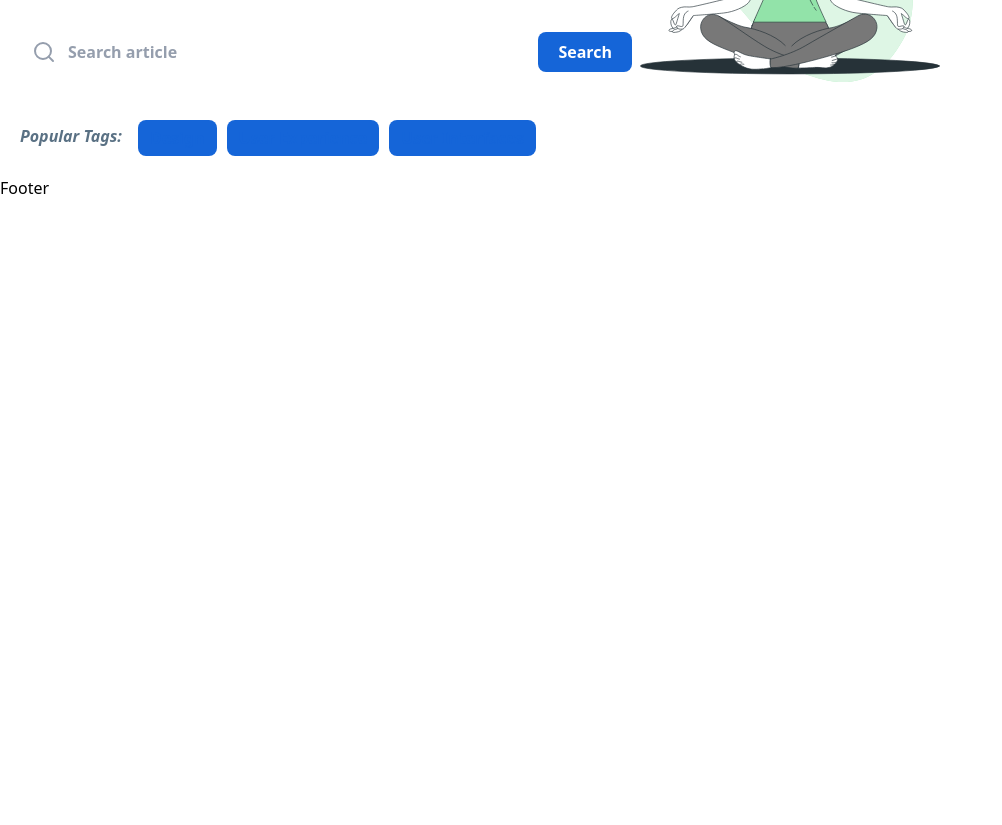
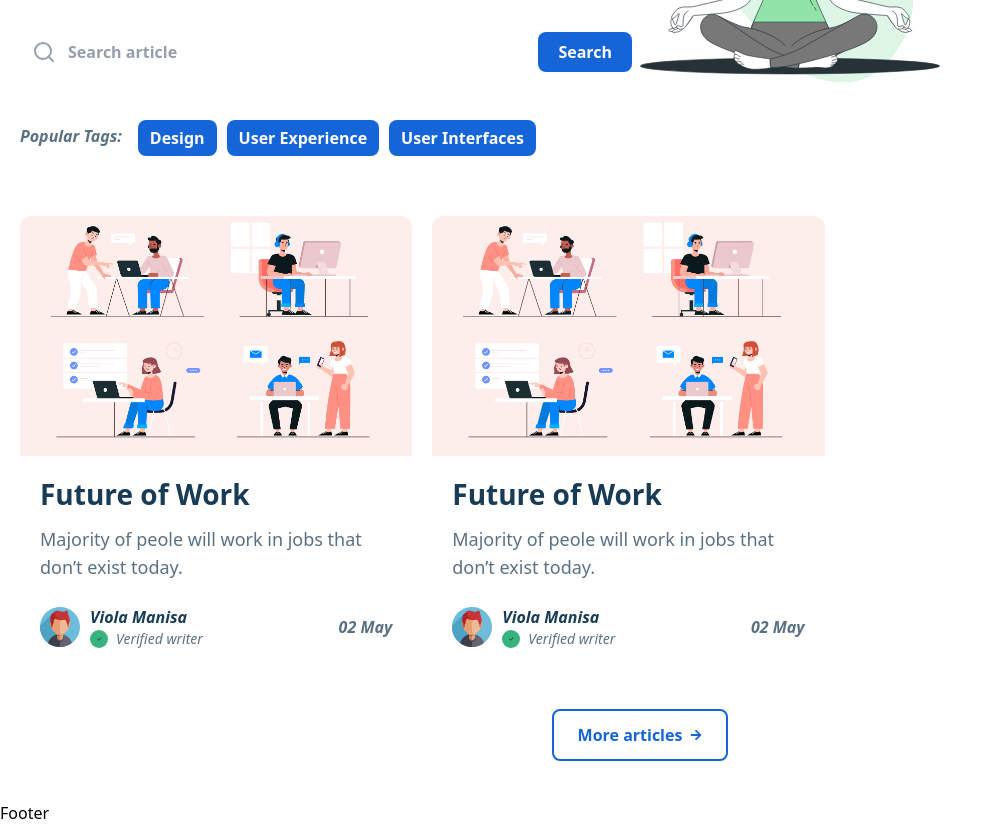
Before and after one commit to ashikurrafi/Blog, a React (Vite) app in the folder client/: page / in a window 1280 px wide. Shown: the part 320-1145 px from the top of the page, without its empty margins (0-1002 px from the left). Before the commit the page ends 800 px from the top, so only its background shows below. Built offline with nearby package versions, Linux system fonts and the light colour scheme.

Commit message:
cards and article done

```diff
--- /dev/null
+++ b/client/src/components/ArticleCard.jsx
@@ -0,0 +1,53 @@
+import { BsCheckLg } from "react-icons/bs";
+import images from "../constants/images";
+
+const ArticleCard = ({ className }) => {
+  return (
+    <>
+      <div
+        className={`rounded-xl overflow-hidden shadow-[rgba(7,_65,_210,_0.1)_0px_9px_30px] ${className}`}
+      >
+        <img
+          src={images.post1Image}
+          alt="title"
+          className="w-full object-cover object-center h-auto md:h-52 lg:h-48 xl:h-60"
+        />
+        <div className="p-5">
+          <h2 className="font-roboto font-bold text-xl text-dark-soft md:text-2xl lg:text-[28px]">
+            Future of Work
+          </h2>
+          <p className="text-dark-light mt-3 text-sm md:text-lg">
+            Majority of peole will work in jobs that don’t exist today.
+          </p>
+          <div className="flex justify-between flex-nowrap items-center mt-6">
+            <div className="flex items-center gap-x-2 md:gap-x-2.5">
+              <img
+                src={images.postProfileImage}
+                alt="post profile"
+                className="w-9 h-9 md:w-10 md:h-10"
+              />
+              <div className="flex flex-col">
+                <h4 className="font-bold italic text-dark-soft text-sm md:text-base">
+                  Viola Manisa
+                </h4>
+                <div className="flex items-center gap-x-2">
+                  <span className="bg-[#36B37E] w-fit bg-opacity-20 p-1.5 rounded-full">
+                    <BsCheckLg className="w-1.5 h-1.5 text-dark-hard" />
+                  </span>
+                  <span className="italic text-dark-light text-xs md:text-sm">
+                    Verified writer
+                  </span>
+                </div>
+              </div>
+            </div>
+            <span className="font-bold text-dark-light italic text-sm md:text-base">
+              02 May
+            </span>
+          </div>
+        </div>
+      </div>
+    </>
+  );
+};
+
+export default ArticleCard;
--- a/client/src/constants/images.js
+++ b/client/src/constants/images.js
@@ -1,9 +1,13 @@
 import HeroImage from "../assets/HeroImage.svg";
 import Logo from "../assets/Logo.svg";
+import postProfileImage from "../assets/post/post-profile.svg";
+import post1Image from "../assets/post/post1.jpg";
 
 const images = {
   Logo,
   HeroImage,
+  post1Image,
+  postProfileImage,
 };
 
 export default images;
--- a/client/src/index.css
+++ b/client/src/index.css
@@ -4,7 +4,7 @@
   --font-display: "Open Sans", "sans-serif", "Roboto", "sans-serif";
 
   --color-primary: oklch(53.15% 0.1914 259.09);
+  --color-dark-light: oklch(53.74% 0.0404 243.51);
+  --color-dark-soft: oklch(34.03% 0.0625 244.49);
   --color-dark-hard: oklch(25.16% 0.0449 244.62);
-  --color-dark-soft: oklch(34.03% 0.0625 244.49);
-  --color-dark-light: oklch(53.74% 0.0404 243.51);
 }
--- a/client/src/pages/home/HomePage.jsx
+++ b/client/src/pages/home/HomePage.jsx
@@ -1,4 +1,5 @@
 import MainLayout from "../../components/MainLayout";
+import Articles from "./container/Articles";
 import Hero from "./container/Hero";
 
 const HomePage = () => {
@@ -6,6 +7,7 @@
     <>
       <MainLayout>
         <Hero />
+        <Articles />
       </MainLayout>
     </>
   );
--- /dev/null
+++ b/client/src/pages/home/container/Articles.jsx
@@ -0,0 +1,21 @@
+import { FaArrowRight } from "react-icons/fa";
+import ArticleCard from "../../../components/ArticleCard";
+
+const Articles = () => {
+  return (
+    <>
+      <section className="flex flex-col container mx-auto px-5 py-10">
+        <div className=" flex flex-wrap md:gap-x-5 gap-y-5 pb-10">
+          <ArticleCard className="w-full md:w-[calc(50%-20px)] lg:w-[calc(33.33%-21px)]" />
+          <ArticleCard className="w-full md:w-[calc(50%-20px)] lg:w-[calc(33.33%-21px)]" />
+        </div>
+        <button className="mx-auto flex items-center gap-x-2 font-bold text-primary border-2 border-primary px-6 py-3 rounded-lg">
+          <span>More articles</span>
+          <FaArrowRight className="w-3 h-3" />
+        </button>
+      </section>
+    </>
+  );
+};
+
+export default Articles;
--- a/client/src/pages/home/container/Hero.jsx
+++ b/client/src/pages/home/container/Hero.jsx
@@ -4,14 +4,14 @@
   return (
     <section className="container mx-auto flex flex-col px-5 py-5 lg:flex-row">
       <div className="mt-10 lg:w-1/2">
-        <h1 className="font-roboto text-3xl text-center font-bold text-dark-soft md:text-5xl lg:text-left lg:max-w-[540px]">
+        <h1 className="font-roboto text-3xl text-center font-bold text-dark-soft md:text-5xl lg:text-4xl xl:text-5xl lg:text-left lg:max-w-[540px]">
           Read the most interesting articles
         </h1>
-        <p className="text-dark-light mt-4 text-center md:text-xl lg:text-left">
+        <p className="text-dark-light mt-4 text-center md:text-xl lg:text-base xl:text-xl lg:text-left">
           Lorem ipsum dolor sit amet, consectetur adipiscing elit, sed do
           eiusmod tempor incididunt ut labore et dolore magna aliqua
         </p>
-        <div className="flex flex-col gap-y-2.5 mt-10 relative">
+        <div className="flex flex-col gap-y-2.5 mt-10 lg:mt-6 xl:mt-10 relative">
           <div className="relative">
             <FiSearch className="absolute left-3 top-1/2 -translate-y-1/2 w-6 h-6 text-[#959EAD]" />
             <input
@@ -24,18 +24,19 @@
             Search
           </button>
         </div>
+
         <div className="flex mt-4 flex-col lg:flex-row lg:items-start lg:flex-nowrap lg:gap-x-4 lg:mt-7">
-          <span className="text-dark-light font-semibold italic mt-2 lg:mt-4">
+          <span className="text-dark-light font-semibold italic mt-2 lg:mt-4 lg:text-sm xl:text-base">
             Popular Tags:
           </span>
-          <ul className="flex flex-wrap gap-x-2.5 gap-y-2.5 mt-3">
-            <li className="rounded-lg bg-primary bg-opacity-10 px-3 py-1.5 text-primary font-semibold">
+          <ul className="flex flex-wrap gap-x-2.5 gap-y-2.5 mt-3 lg:text-sm xl:text-base">
+            <li className="rounded-lg bg-primary bg-opacity-10 px-3 py-1.5 text-white font-semibold">
               Design
             </li>
-            <li className="rounded-lg bg-primary bg-opacity-10 px-3 py-1.5 text-primary font-semibold">
+            <li className="rounded-lg bg-primary bg-opacity-10 px-3 py-1.5 text-white font-semibold">
               User Experience
             </li>
-            <li className="rounded-lg bg-primary bg-opacity-10 px-3 py-1.5 text-primary font-semibold">
+            <li className="rounded-lg bg-primary bg-opacity-10 px-3 py-1.5 text-white font-semibold">
               User Interfaces
             </li>
           </ul>
@@ -51,4 +52,5 @@
     </section>
   );
 };
+
 export default Hero;
```
Also changed, not shown: client/src/assets/post/post-profile.svg (added), client/src/assets/post/post1.jpg (added).
